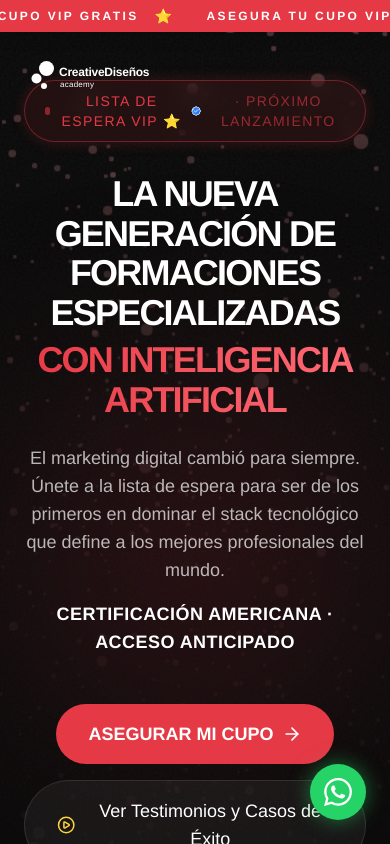
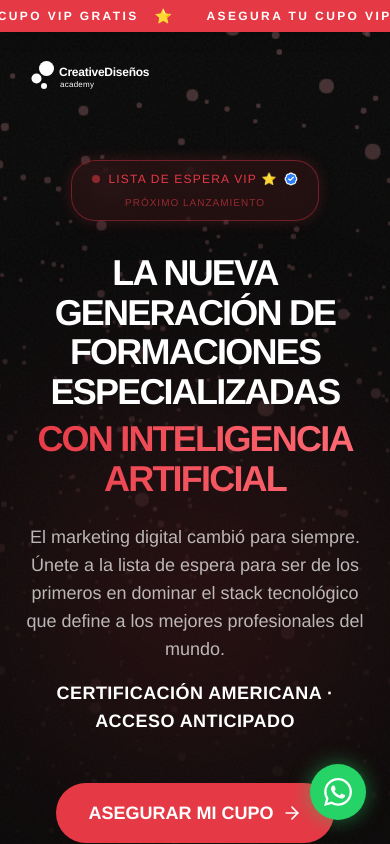
Before and after one commit to creativedisenos-ad/creative-waitlist, a Next.js app: page / in a window 390 px wide. Shown: the top 844 px of the page. Built offline with nearby package versions, Linux system fonts and the light colour scheme.

Commit message:
fix: mobile layout overlaps and responsive badge wrapping

```diff
--- a/src/components/Hero.tsx
+++ b/src/components/Hero.tsx
@@ -43,7 +43,7 @@ const ScrambleText = ({ text }: { text: string }) => {
 
 export default function Hero() {
   return (
-    <section className="relative min-h-screen flex flex-col items-center justify-center overflow-hidden pt-20 pb-32">
+    <section className="relative min-h-[100dvh] flex flex-col items-center justify-start md:justify-center overflow-hidden pt-40 md:pt-20 pb-32">
       <div className="absolute inset-0 z-0 opacity-50">
         <ParticlesBackground />
         <div className="absolute inset-0 bg-gradient-to-b from-transparent via-academy-black/80 to-academy-black pointer-events-none"></div>
@@ -59,13 +59,18 @@ export default function Hero() {
           initial={{ opacity: 0, y: 20 }}
           animate={{ opacity: 1, y: 0 }}
           transition={{ duration: 0.6 }}
-          className="flex items-center gap-2 px-5 py-2.5 rounded-full border border-academy-red/40 bg-academy-red/10 backdrop-blur-md mb-8 shadow-[0_0_15px_rgba(230,57,70,0.2)]"
+          className="flex flex-col sm:flex-row items-center justify-center gap-2 px-5 py-2.5 rounded-3xl sm:rounded-full border border-academy-red/40 bg-academy-red/10 backdrop-blur-md mb-8 shadow-[0_0_15px_rgba(230,57,70,0.2)] max-w-[90vw]"
         >
-          <div className="w-2 h-2 rounded-full bg-academy-red animate-pulse"></div>
-          <span className="text-sm font-medium tracking-widest text-academy-red flex items-center gap-1.5">
-            LISTA DE ESPERA VIP ⭐
-            <BadgeCheck className="w-4 h-4 text-white fill-blue-500" />
-            <span className="opacity-60 ml-1">· PRÓXIMO LANZAMIENTO</span>
+          <div className="flex items-center gap-2">
+            <div className="w-2 h-2 rounded-full bg-academy-red animate-pulse shrink-0"></div>
+            <span className="text-xs md:text-sm font-medium tracking-widest text-academy-red flex items-center gap-1.5">
+              LISTA DE ESPERA VIP ⭐
+              <BadgeCheck className="w-3.5 h-3.5 md:w-4 md:h-4 text-white fill-blue-500 shrink-0" />
+            </span>
+          </div>
+          <span className="hidden sm:inline text-academy-red opacity-60">·</span>
+          <span className="text-[10px] sm:text-xs md:text-sm font-medium tracking-widest text-academy-red opacity-60 text-center">
+            PRÓXIMO LANZAMIENTO
           </span>
         </motion.div>
 
--- a/src/components/WaitlistForm.tsx
+++ b/src/components/WaitlistForm.tsx
@@ -69,7 +69,7 @@ export default function WaitlistForm() {
   };
 
   return (
-    <section className="py-24 px-6 relative z-10 w-full" id="waitlist-form">
+    <section className="pt-24 pb-36 md:py-24 px-6 relative z-10 w-full" id="waitlist-form">
       <div className="max-w-2xl mx-auto">
         <motion.div
           animate={status === "error" ? { x: [-10, 10, -10, 10, 0] } : {}}
```
